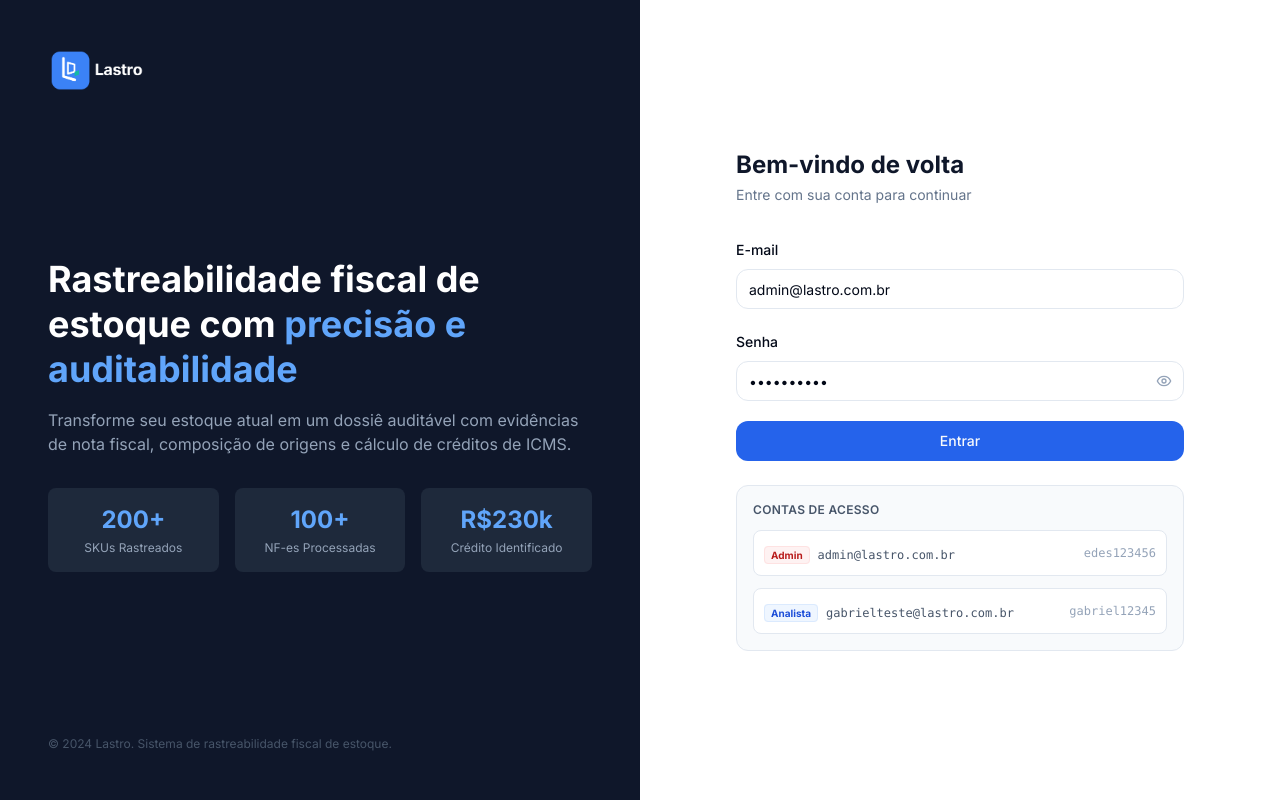
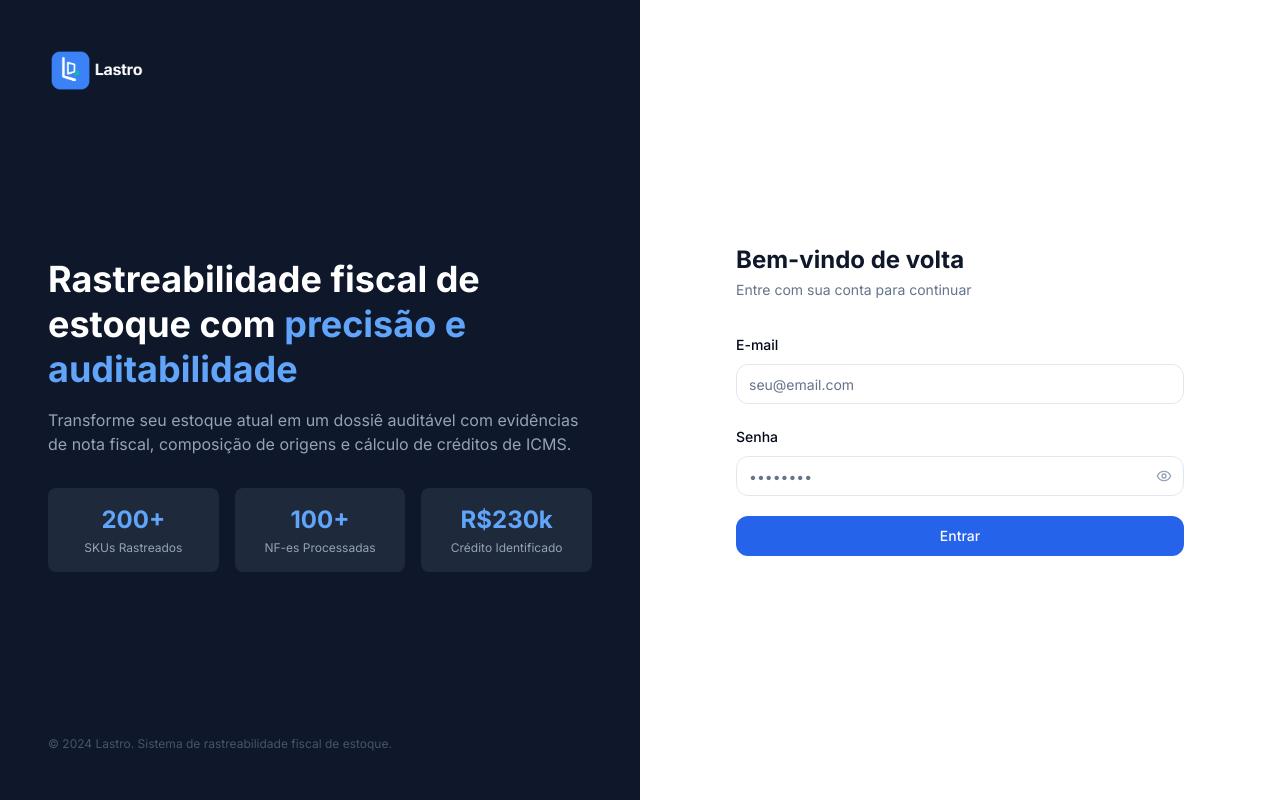
Before and after one commit to EdesNogueira/creditostock, a Next.js app in the folder apps/web/: page /login in a window 1280 px wide. Built offline with nearby package versions, Linux system fonts and the light colour scheme.

Commit message:
fix: remove credentials from login page, clear default field values
Made-with: Cursor

```diff
--- a/apps/web/src/app/(auth)/login/page.tsx
+++ b/apps/web/src/app/(auth)/login/page.tsx
@@ -10,8 +10,8 @@ import { authApi } from '@/lib/api';
 
 export default function LoginPage() {
   const router = useRouter();
-  const [email, setEmail] = useState('admin@lastro.com.br');
-  const [password, setPassword] = useState('edes123456');
+  const [email, setEmail] = useState('');
+  const [password, setPassword] = useState('');
   const [showPassword, setShowPassword] = useState(false);
   const [loading, setLoading] = useState(false);
   const [error, setError] = useState('');
@@ -121,26 +121,6 @@ export default function LoginPage() {
             </Button>
           </form>
 
-          <div className="mt-6 rounded-xl bg-slate-50 border border-slate-200 p-4 space-y-3">
-            <p className="text-xs font-semibold text-slate-600 uppercase tracking-wide">Contas de acesso</p>
-            {[
-              { label: 'Admin', email: 'admin@lastro.com.br', password: 'edes123456', color: 'bg-red-50 border-red-100 text-red-700' },
-              { label: 'Analista', email: 'gabrielteste@lastro.com.br', password: 'gabriel12345', color: 'bg-blue-50 border-blue-100 text-blue-700' },
-            ].map(acc => (
-              <button
-                key={acc.email}
-                type="button"
-                onClick={() => { setEmail(acc.email); setPassword(acc.password); }}
-                className="w-full flex items-center justify-between rounded-lg border bg-white p-2.5 hover:bg-slate-100 transition-colors text-left group"
-              >
-                <div>
-                  <span className={`text-[10px] font-bold px-1.5 py-0.5 rounded border ${acc.color} mr-2`}>{acc.label}</span>
-                  <span className="text-xs font-mono text-slate-600">{acc.email}</span>
-                </div>
-                <span className="text-xs font-mono text-slate-400 group-hover:text-slate-600">{acc.password}</span>
-              </button>
-            ))}
-          </div>
         </div>
       </div>
     </div>
```
